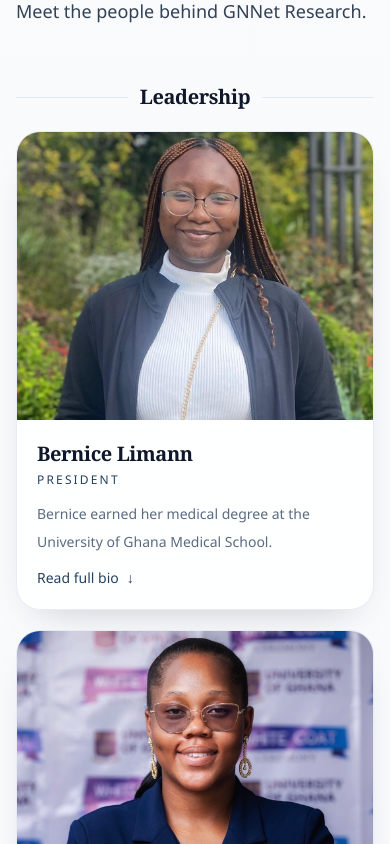
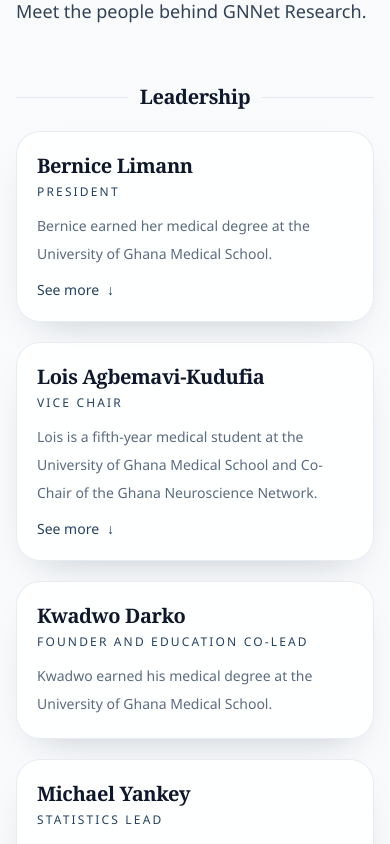
Before and after one commit to darkobhp/GNNet, a Next.js app: page / in a window 390 px wide. Shown: the part 7320-8164 px from the top of the page. Built offline with nearby package versions, Linux system fonts and the light colour scheme.

Commit message:
Make phone leadership text-first

```diff
--- a/components/LeadershipMobileCard.tsx
+++ b/components/LeadershipMobileCard.tsx
@@ -46,20 +46,13 @@ export function LeadershipMobileCard({
   const [isExpanded, setIsExpanded] = useState(false);
   const preferredImage =
     MOBILE_LEADERSHIP_HEADSHOTS[member.name] ?? member.image;
-  const mobileImage = `${preferredImage}?v=lead-mobile-2`;
+  const mobileImage = `${preferredImage}?v=lead-mobile-3`;
   const previewBio = getBioPreview(member.bio);
   const hasMoreBio = previewBio !== member.bio.trim();
 
   return (
-    <article className="surface overflow-hidden">
-      <div
-        role="img"
-        aria-label={`${member.photoType === "placeholder" ? "Profile placeholder" : "Headshot"} for ${member.name}`}
-        className="h-72 w-full bg-slate-100 bg-cover bg-center bg-no-repeat"
-        style={{ backgroundImage: `url("${mobileImage}")` }}
-      />
-
-      <div className="space-y-3 p-5">
+    <article className="surface p-5">
+      <div className="space-y-3">
         <div className="space-y-1">
           <h3 className="text-xl font-semibold text-slate-900">
             {member.name}
@@ -80,9 +73,22 @@ export function LeadershipMobileCard({
             className="inline-flex items-center gap-2 text-sm font-medium text-navy-700"
             aria-expanded={isExpanded}
           >
-            <span>{isExpanded ? "Read less" : "Read full bio"}</span>
+            <span>{isExpanded ? "See less" : "See more"}</span>
             <span aria-hidden="true">{isExpanded ? "↑" : "↓"}</span>
           </button>
+        ) : null}
+
+        {isExpanded ? (
+          <div className="overflow-hidden rounded-2xl border border-slate-200 bg-slate-100">
+            {/* eslint-disable-next-line @next/next/no-img-element */}
+            <img
+              src={mobileImage}
+              alt={`${member.photoType === "placeholder" ? "Profile placeholder" : "Headshot"} for ${member.name}`}
+              loading="lazy"
+              decoding="async"
+              className="block h-72 w-full object-cover"
+            />
+          </div>
         ) : null}
       </div>
     </article>
```
